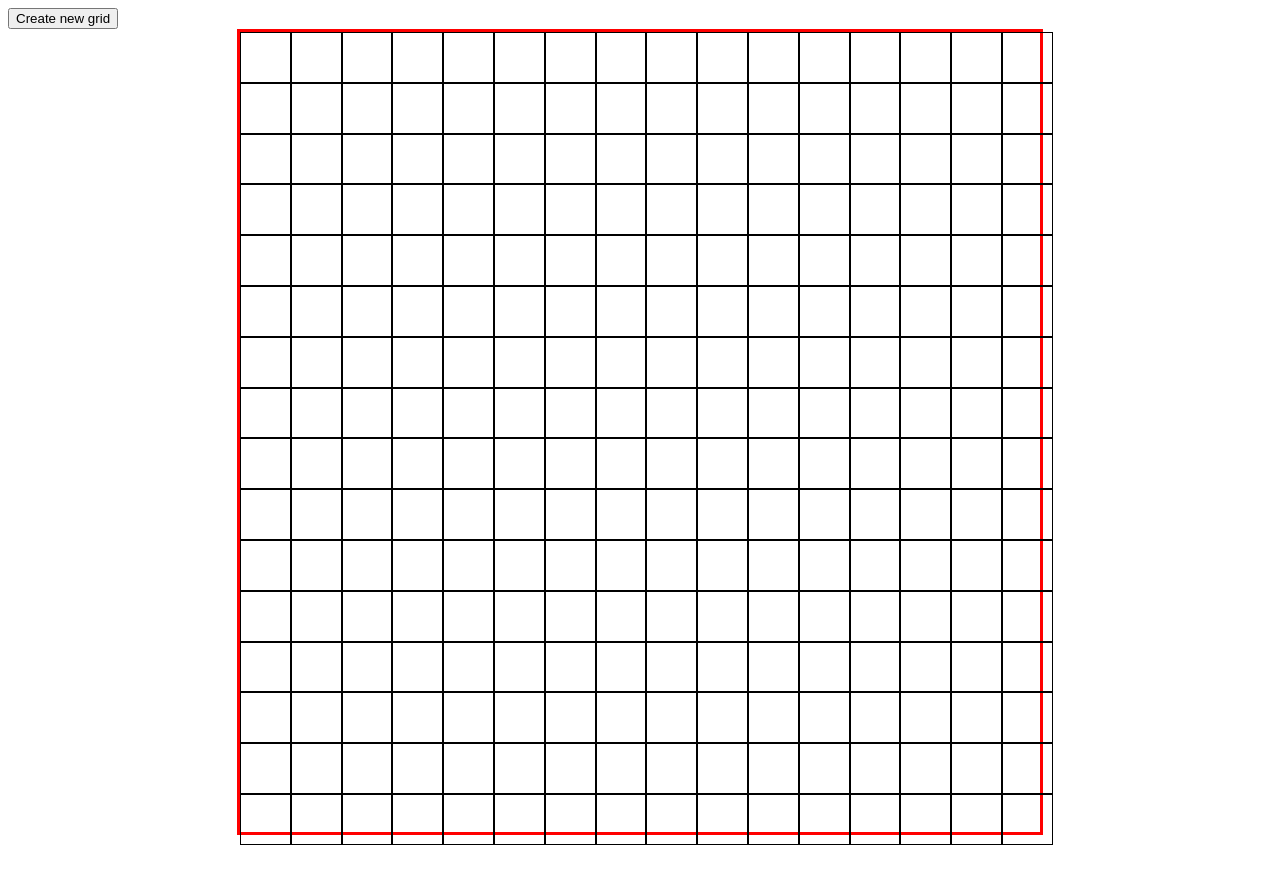
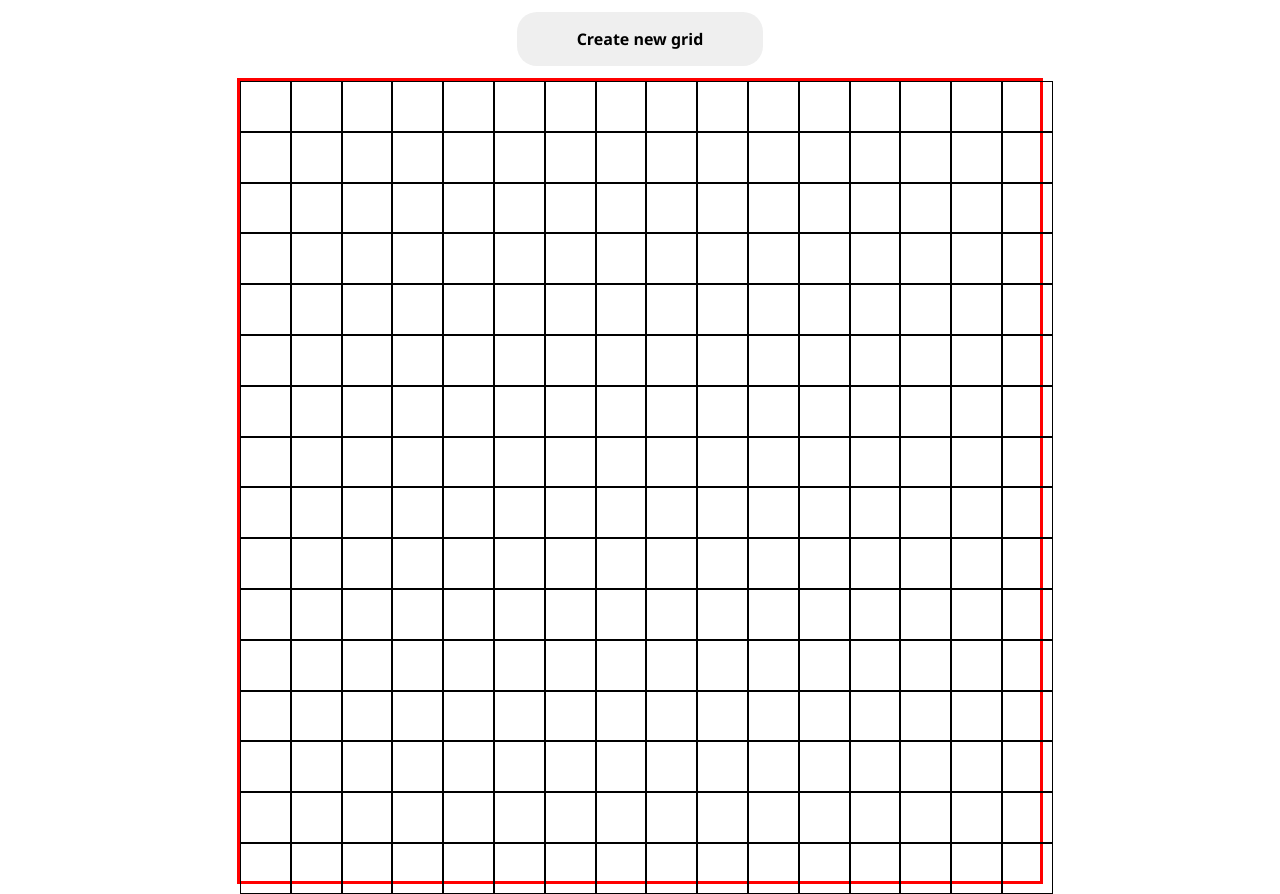
Before and after one commit to rfingerhut/odin-etch-a-sketch, a plain HTML site: page index.html in a window 1280 px wide. Before the commit the page ends 845 px from the top, so only its background shows below. Drawn offline with Linux system fonts and the light colour scheme.

Commit message:
style(button): Update buttons styles

```diff
--- a/styles.css
+++ b/styles.css
@@ -1,3 +1,8 @@
+*{
+    font-family: 'Segoe UI', Tahoma, Geneva, Verdana, sans-serif;
+    font-size: 12px;
+}
+
 #gridContainer{
     display: flex;
     flex-direction: row;
@@ -15,6 +20,20 @@
     cursor: pointer;
 }
 
+.buttonWrapper{
+    margin: 12px auto;
+    display: flex;
+    justify-content: center;
+}
+
+button{
+    padding: 16px 60px;
+    font-weight: 600;
+    font-size: 16px;
+    border-radius: 20px;
+    border: none;
+}
+
 .clicked{
     cursor: no-drop;
 }
```
